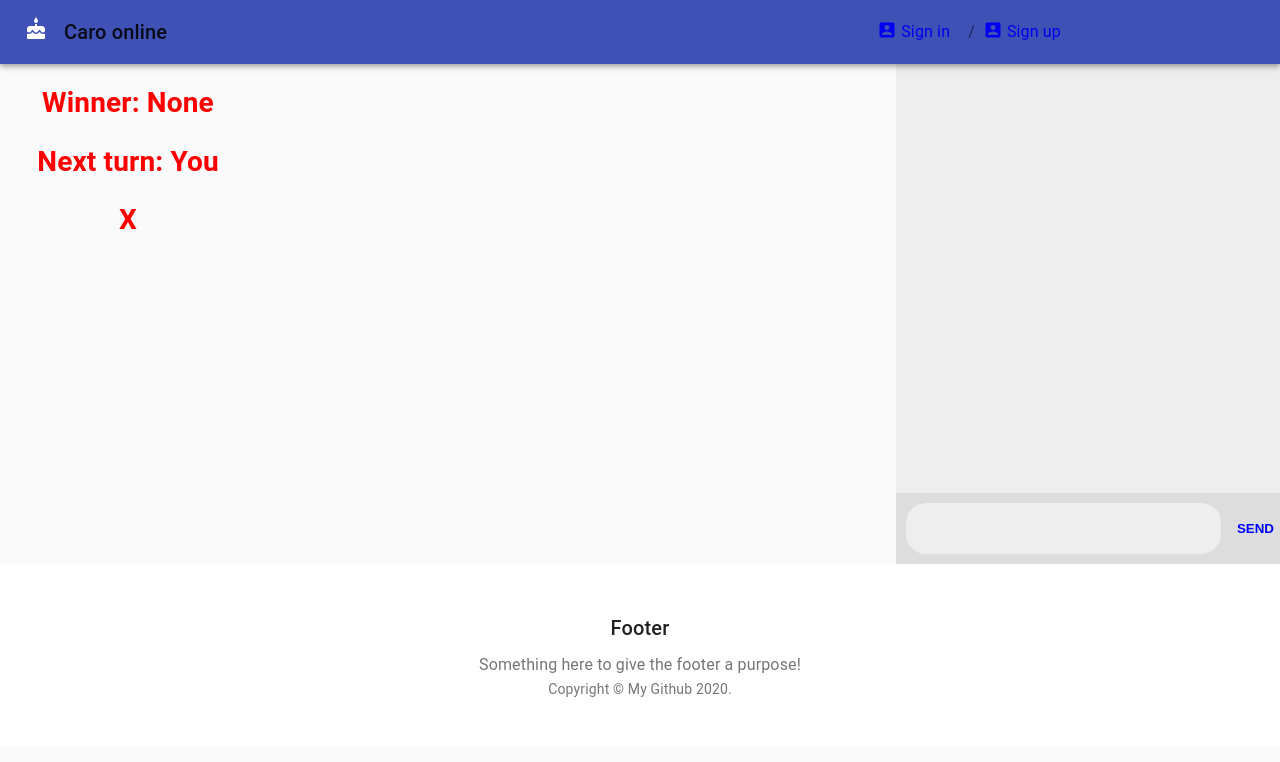
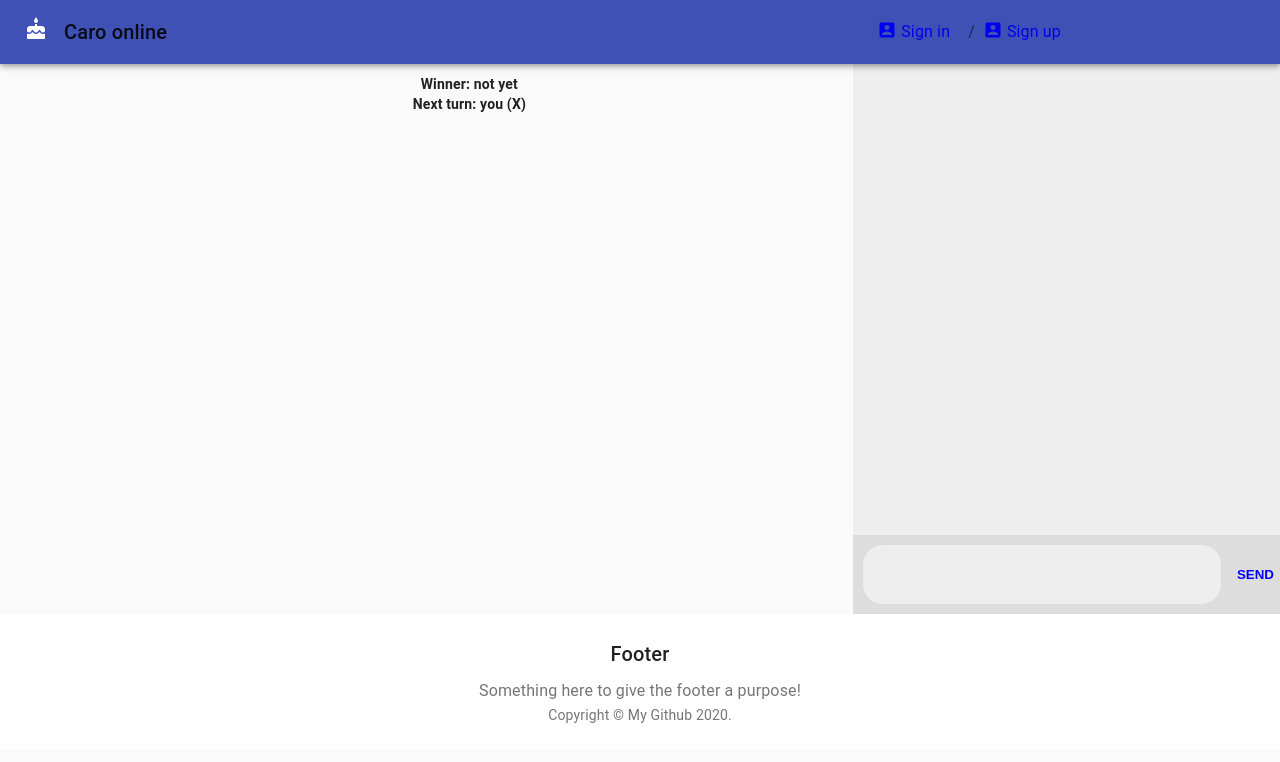
Before and after one commit to NguyenfromVN/CaroOnline, a React (Create React App) app in the folder src/front-end/: page /board in a window 1280 px wide. Shown: the top 762 px of the page. Built offline with nearby package versions, Linux system fonts and the light colour scheme; no server answers.

Commit message:
fix and improve: profile page, game info
- fix layout
- improve game info
- improve profile page

```diff
--- a/src/front-end/src/App.js
+++ b/src/front-end/src/App.js
@@ -33,7 +33,7 @@ const useStyles = makeStyles((theme) => ({
     },
     footer: {
         backgroundColor: theme.palette.background.paper,
-        padding: theme.spacing(6),
+        padding: theme.spacing(3),
     },
     breadCrumbsBlock: {
         display: 'flex',
--- a/src/front-end/src/components/Board/gameInfo.js
+++ b/src/front-end/src/components/Board/gameInfo.js
@@ -1,18 +1,16 @@
 import React, { useEffect, useState } from 'react';
 
 const GameInfo = (props) => {
-    let username = localStorage.getItem("username");
-    let winnerText = (props.board.winner) ? props.board.winner : "None";
-    let nextTurnText = (props.board.nextTurn == username) ? "You" : "Opponent";
-    let nextTurnChar = (username == props.board.userId1) ? "X" : "O";
-    let isPlayer = (username == props.board.userId1 || username == props.board.userId2);
-    let infoClassName = (isPlayer) ? "game-info-frame" : "game-info-frame-display-none"
+    const username = localStorage.getItem("username");
+    const isPlayer = (username == props.board.userId1 || username == props.board.userId2);
+    const winnerText = (props.board.winner ? props.board.winner : "not yet");
+    const nextTurnChar = (props.board.nextTurn == props.board.userId1 ? 'X' : 'O');
+    const nextTurnText = (isPlayer ? (username==props.board.nextTurn ? `you (${nextTurnChar})` : `opponent (${nextTurnChar})`) : `${props.board.nextTurn} (${nextTurnChar})`);
 
     return (
-        <div className={infoClassName}>
-            <h1>Winner: {winnerText}</h1>
-            <h1>Next turn: {nextTurnText}</h1>
-            <h1>{nextTurnChar}</h1>
+        <div className="game-info-frame">
+            <div>Winner: {winnerText}</div>
+            <div>Next turn: {nextTurnText}</div>
         </div>
     );
 }
--- a/src/front-end/src/components/Board/index.css
+++ b/src/front-end/src/components/Board/index.css
@@ -4,10 +4,15 @@
     display: table;
 }
 
+.board-row {
+    display: flex;
+    justify-content: center;
+}
+
 .board-game {
     display: grid;
-    height: 500px;
-    grid-template-columns: 2fr 5fr 3fr;
+    height: 550px;
+    grid-template-columns: 1fr 9fr 5fr;
 }
 
 .square {
@@ -87,10 +92,11 @@
     grid-template-rows: 1fr 1fr 1fr 1fr 1fr 1fr 1fr 1fr 1fr 1fr 1fr 1fr 1fr 1fr 1fr 1fr 1fr 1fr 1fr 1fr;
 }
 
-.game-info-frame h1 {
-    color: red;
+.game-info-frame {
+    text-align: center;
+    padding: 10px;
 }
 
-.game-info-frame-display-none {
-    display: none;
+.game-info-frame div {
+    font-weight: bold;
 }
--- a/src/front-end/src/components/Board/index.js
+++ b/src/front-end/src/components/Board/index.js
@@ -141,9 +141,11 @@ export default function Board(props) {
             <div className='board-game'>
                 <div>
                     {/* for history */}
-                    <GameInfo board={board} />
                 </div>
-                <div >
+                <div>
+                    <div>
+                        <GameInfo board={board} />
+                    </div>
                     {renderSquares()}
                 </div>
                 <Chat
--- /dev/null
+++ b/src/front-end/src/components/Profile/index.css
@@ -0,0 +1,4 @@
+.profile-content {
+    padding: 50px;
+    font-size: 1.5em;
+}
--- a/src/front-end/src/components/Profile/index.js
+++ b/src/front-end/src/components/Profile/index.js
@@ -1,9 +1,8 @@
+import './index.css';
 import React, { useEffect, useState } from 'react';
 import { useHistory } from 'react-router-dom';
 import Avatar from '@material-ui/core/Avatar';
 import CssBaseline from '@material-ui/core/CssBaseline';
-import TextField from '@material-ui/core/TextField';
-import Grid from '@material-ui/core/Grid';
 import LockOutlinedIcon from '@material-ui/icons/LockOutlined';
 import Typography from '@material-ui/core/Typography';
 import { makeStyles } from '@material-ui/core/styles';
@@ -35,10 +34,6 @@ export default function UserProfile() {
     const history = useHistory();
     const [user, setUser] = useState({});
 
-    // const username = (new URL(document.location)).searchParams.get('user');
-    // const email = (new URL(document.location)).searchParams.get('email');
-    // const token = localStorage.getItem("token");
-
     useEffect(() => {
         const username = (new URL(document.location)).searchParams.get('user');
 
@@ -52,40 +47,6 @@ export default function UserProfile() {
         })();
     }, []);
 
-    // if (!token) {
-    //     history.push('/signin');
-    // }
-
-    function handleSubmit(e) {
-        // fetch(`${config.uriPath}/users`, {
-        //     method: 'PUT',
-        //     headers: {
-        //         'Content-Type': 'application/json',
-        //         "userID": userID
-        //     },
-        //     body: JSON.stringify({
-        //         "name": nameText,
-        //         "password": passwordText
-        //     })
-        // }).then(resp => resp.json())
-        //     .then(data => {
-        //         console.log(data);
-        //         if (data.code === 0) {
-        //             history.push('/');
-        //             handleEditProfile();
-        //             alert("Update profile successfully!");
-
-        //         } else {
-        //             alert('Update failed. Please fill out password fields to update!');
-        //         }
-
-        //         //loadData();
-        //         //setOpen(false);
-        //     })
-
-        // e.preventDefault();
-    }
-
     return (
         <Container component="main" maxWidth="xs">
             <CssBaseline />
@@ -96,97 +57,13 @@ export default function UserProfile() {
                 <Typography component="h1" variant="h5">
                     Profile
                 </Typography>
-                <form method='PUT' className={classes.form} onSubmit={handleSubmit}>
-                    {/* <Grid container spacing={2}> */}
-                    {/* <Grid item xs={12}>
-                            <TextField
-                                autoComplete="fname"
-                                name="username"
-                                variant="outlined"
-                                fullWidth
-                                value={user.username || ''}
-                                disabled
-                                id="username"
-                                label="Username"
-                            />
-                        </Grid>
-                        <Grid item xs={12}>
-                            <TextField
-                                autoComplete="fname"
-                                name="email"
-                                variant="outlined"
-                                required
-                                fullWidth
-                                value={user.email || ''}
-                                disabled
-                                id="email"
-                                label="Email"
-                            />
-                        </Grid>
-                        <Grid item xs={12}>
-                            <TextField
-                                autoComplete="fwinNumber"
-                                name="winNumber"
-                                variant="outlined"
-                                required
-                                fullWidth
-                                value={user.win || ''}
-                                disabled
-                                id="winNumber"
-                                label="Games won"
-                            />
-                        </Grid>
-                        <Grid item xs={12}>
-                            <TextField
-                                autoComplete="floseNumber"
-                                name="loseNumber"
-                                variant="outlined"
-                                required
-                                fullWidth
-                                value={user.lose || ''}
-                                disabled
-                                id="loseNumber"
-                                label="Games lost"
-                            />
-                        </Grid>
-                        <Grid item xs={12}>
-                            <TextField
-                                autoComplete="fTrophies"
-                                name="trophies"
-                                variant="outlined"
-                                required
-                                fullWidth
-                                value={user.trophy || ''}
-                                disabled
-                                id="trophy"
-                                label="Trophy"
-                            />
-                        </Grid> */}
-                    <p>Username: {user.username}</p><br />
-                    <p>Email: {user.email}</p><br />
-                    <p>Games won: {user.win}</p><br />
-                    <p>Games lost: {user.lose}</p><br />
-                    <p>Trophy: {user.trophy}</p>
-                    {/* </Grid> */}
-                    {/* <Button
-                        type="submit"
-                        fullWidth
-                        variant="contained"
-                        color="primary"
-                        className={classes.submit}
-                    >
-                        Submit
-                    </Button> */}
-                    {/* <Button
-                        fullWidth
-                        variant="contained"
-                        color="primary"
-                        className={classes.submit}
-                        onClick={handleCancel}
-                    >
-                        Cancel
-                    </Button> */}
-                </form>
+                <div className='profile-content'>
+                    <div>Username: <b>{user.username}</b></div><br />
+                    <div>Email: <b>{user.email}</b></div><br />
+                    <div>Games won: <b>{user.win}</b></div><br />
+                    <div>Games lost: <b>{user.lose}</b></div><br />
+                    <div>Trophy: <b>{user.trophy}</b></div>
+                </div>
             </div>
         </Container>
     );
```
Also changed, not shown: 1 other file (tests, documents, lock files or other folders).
